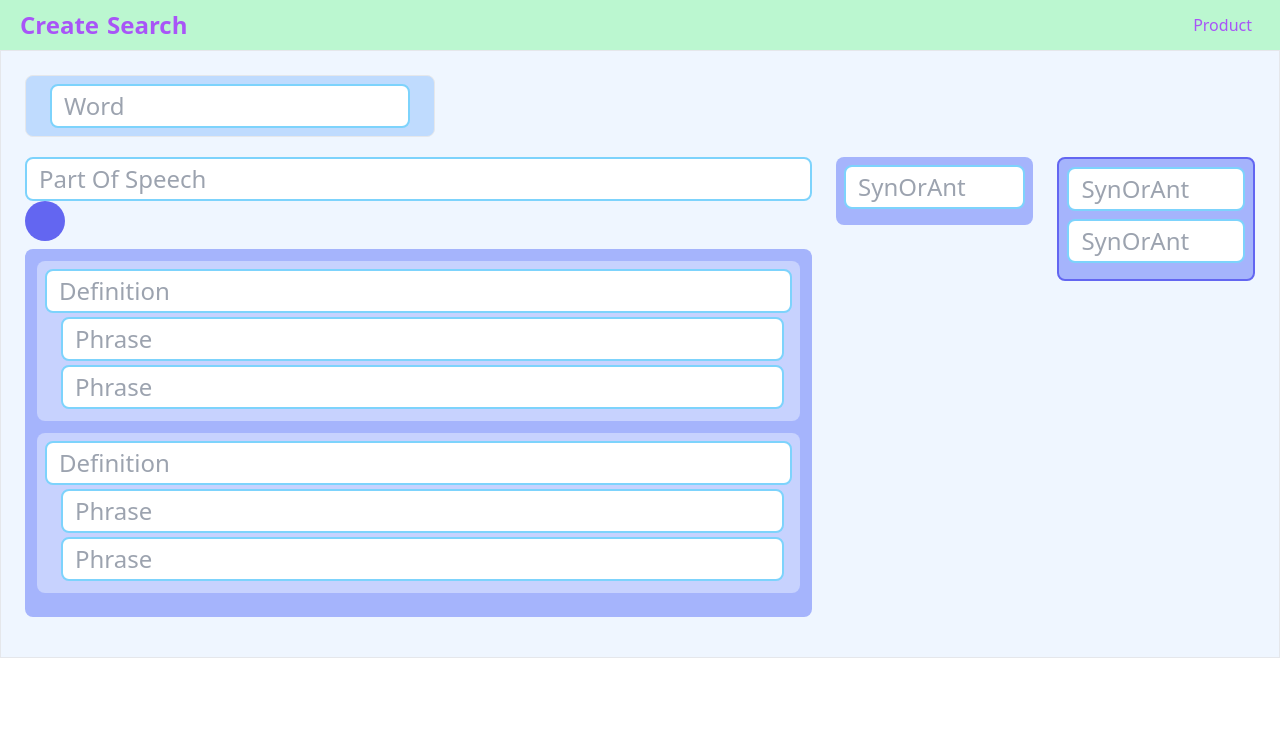
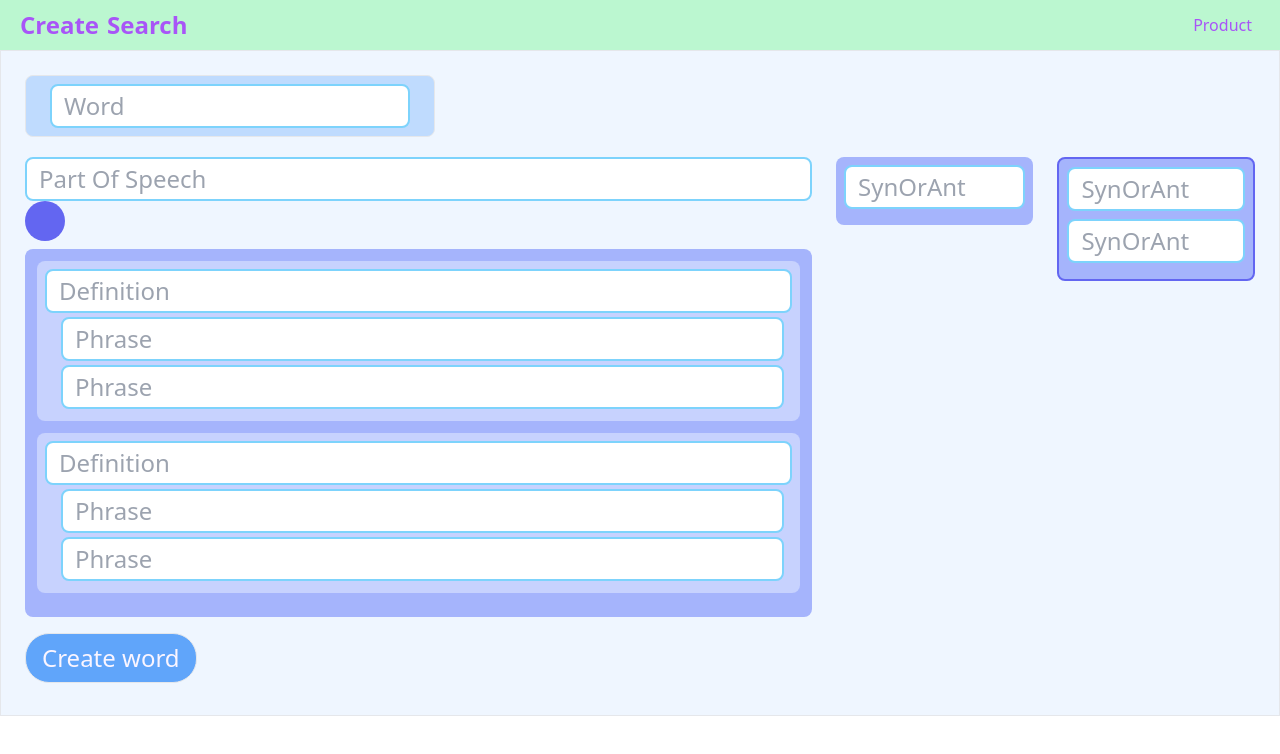
Before and after one commit to ArtemYablokov/vocabulary-react, a React (Create React App) app: page /create in a window 1280 px wide. Shown: the top 754 px of the page. Built offline with nearby package versions, Linux system fonts and the light colour scheme.

Commit message:
withount_component_for_parts

```diff
--- a/src/components/word/PartOfSpeech.tsx
+++ b/src/components/word/PartOfSpeech.tsx
@@ -1,14 +1,15 @@
 import React, {ChangeEvent, useState} from "react";
-import {IDefinition, IPos} from "../../models";
+import {IDefinition, IPos, IWord} from "../../models";
 import {Definition} from "./Definition";
 import {SynOrAnt} from "./SynOrAnt";
 
 
 interface PartProps {
 	pos: IPos
+	change: (arg0 : IPos) => void;
 }
 
-export const PartOfSpeech = ({pos}: PartProps) => {
+export const PartOfSpeech = ({pos, change}: PartProps) => {
 
 	const [partOfSpeech, setPartOfSpeech] = useState<IPos>(pos)
 
@@ -29,10 +30,13 @@ export const PartOfSpeech = ({pos}: PartProps) => {
 	}
 
 	const changePos = (e: ChangeEvent<HTMLInputElement>) => {
+		const value : string = e.target.value;
 		setPartOfSpeech((prev) => ({
 			...prev,
-			name: e.target.value
+			name: value
 		}));
+		partOfSpeech.name = value
+		change(partOfSpeech)
 	};
 
 	return (
--- a/src/components/word/Word.tsx
+++ b/src/components/word/Word.tsx
@@ -1,7 +1,8 @@
 import React, {ChangeEvent, useState} from 'react'
-import {IWord} from "../../models";
+import {IPos, IWord} from "../../models";
 import {PartOfSpeech} from "./PartOfSpeech";
 import {TextInput} from "../TextInput";
+import {useWord} from "../../hooks/words";
 
 export interface WordProps {
 	wordInit: IWord
@@ -11,11 +12,22 @@ export function Word({wordInit}: WordProps) {
 
 	const [word, setWord] = useState<IWord>(wordInit)
 
+	const {saveWord} = useWord()
+
 	const changeWord = (e: ChangeEvent<HTMLInputElement>) => {
 		setWord((prev) => ({
 			...prev,
 			name: e.target.value
 		}));
+	};
+
+
+
+	const changePos = (p : IPos, index : number) => {
+		// word.parts.filter(p => p.id === id)
+		debugger
+		word.parts[index] = p;
+		setWord(word);
 	};
 
 	return (
@@ -25,7 +37,13 @@ export function Word({wordInit}: WordProps) {
 			</div>
 
 			{word?.parts.map((pos, index) =>
-				<PartOfSpeech pos={pos} key = {index}/>)}
+				<PartOfSpeech pos={pos} change={(e) => changePos(e, index)} key={index}/>)}
+
+			<button
+				className="py-2 px-4 mb-2  border rounded-3xl text-2xl text-purple-50 hover:text-indigo-700 bg-blue-400"
+				onClick={() => saveWord(word)}>
+				Create word
+			</button>
 		</div>
 	)
 }
--- a/src/hooks/words.ts
+++ b/src/hooks/words.ts
@@ -24,6 +24,7 @@ export function useWord() {
 
 
 	async function fetchWords(prefix: string) {
+		debugger
 		try {
 			if (prefix === '') {
 				setWords([])
@@ -61,5 +62,14 @@ export function useWord() {
 		}
 	}
 
-	return {words, fetchWords, word, fetchWord, error, loading}
+	async function saveWord(word: IWord) {
+		try {
+			debugger
+			console.log(word)
+		} catch (e: unknown) {
+			const error = e as AxiosError
+		}
+	}
+
+	return {words, fetchWords, error, loading, saveWord}
 }
--- a/src/models.ts
+++ b/src/models.ts
@@ -18,6 +18,7 @@ export interface IWord {
 }
 
 export interface IPos {
+	id?: number
 	name: string
 	definitions: IDefinition[]
 	synonyms: StringHolder[]
```
